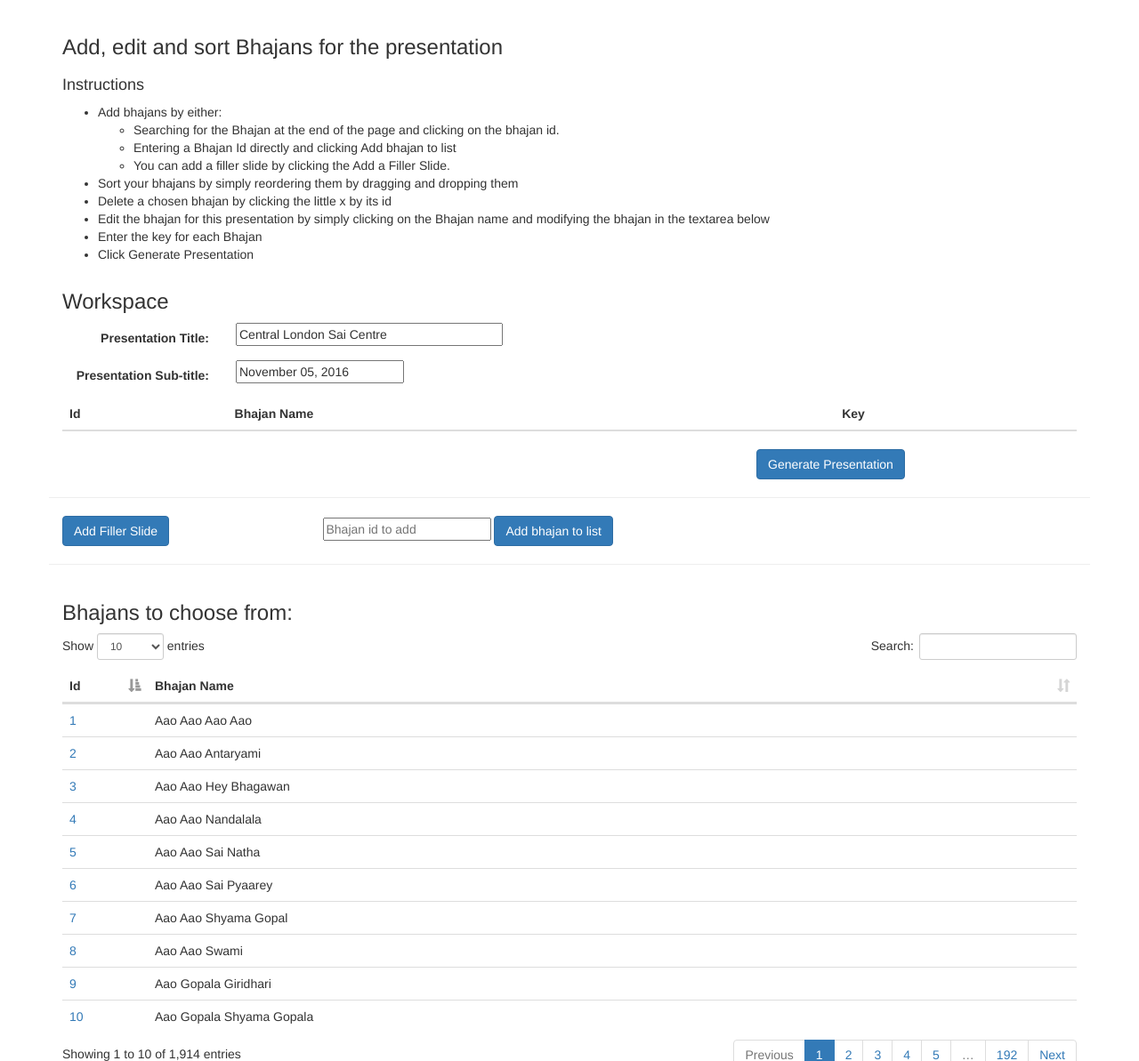
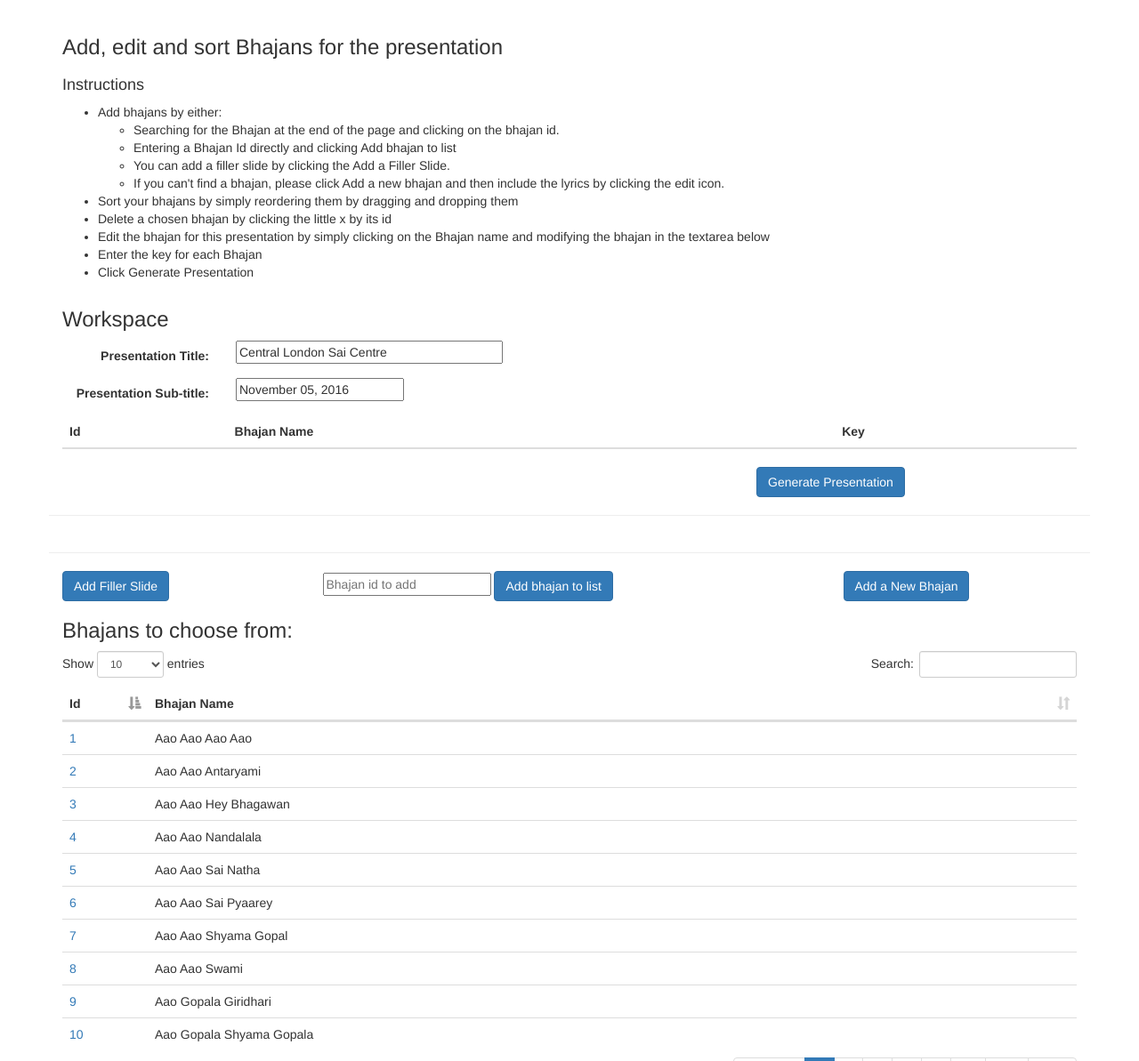
Before and after one commit to riteshreddyr/bhajanpresentationmaker, a Flask app: page /presentationmanager in a window 1280 px wide. Shown: the part 52-1245 px from the top of the page at 89% size. Run offline with Flask 2, Linux system fonts and the light colour scheme; lists and menus that the app fills with data are empty; some libraries are stand-ins or nearby versions.

Commit message:
Introduce feature to add a new bhajan on presentation page

```diff
--- a/controllers/PresentationManager.py
+++ b/controllers/PresentationManager.py
@@ -20,8 +20,8 @@
 @app.route("/presentationmanager/generate", methods=["POST"])
 def generate_presentation_experimental():
     form_dict = request.form.to_dict(flat=False)
-    title = form_dict['title'][0] # form_dict contains an list, get the first element
-    subtitle = form_dict['subtitle'][0] # form_dict contains an list, get the first element
+    title = form_dict['slideTitle'][0] # form_dict contains an list, get the first element
+    subtitle = form_dict['slideSubtitle'][0] # form_dict contains an list, get the first element
     presentation = SaiPresentation(title, subtitle)
     if not 'bhajan_id' in form_dict:
         # no bhajans were selected, going beyond is troublesome so just exit here.
--- a/templates/presentationmanager.html
+++ b/templates/presentationmanager.html
@@ -15,6 +15,7 @@
                 <li>Searching for the Bhajan at the end of the page and clicking on the bhajan id.</li>
                 <li>Entering a Bhajan Id directly and clicking Add bhajan to list</li>
                 <li>You can add a filler slide by clicking the Add a Filler Slide.</li>
+                <li>If you can't find a bhajan, please click Add a new bhajan and then include the lyrics by clicking the edit icon.</li>
             </ul>
             <li>Sort your bhajans by simply reordering them by dragging and dropping them</li>
             <li>Delete a chosen bhajan by clicking the little x by its id</li>
@@ -30,15 +31,15 @@
               action="/presentationmanager/generate" class="form-horizontal" >
             <h3>Workspace</h3>
             <div class="form-group">
-                <label for="title" class="col-sm-2 control-label">Presentation Title: </label>
+                <label for="slideTitle" class="col-sm-2 control-label">Presentation Title: </label>
                 <div class="col-sm-10">
-                    <input type="text" name="title" id="title" style="width:300px;" value="{{title}}"/>
+                    <input type="text" name="slideTitle" id="slideTitle" style="width:300px;" value="{{title}}"/>
                 </div>
             </div>
             <div class="form-group">
-                <label for="subtitle" class="col-sm-2 control-label">Presentation Sub-title: </label>
+                <label for="slideSubtitle" class="col-sm-2 control-label">Presentation Sub-title: </label>
                 <div class="col-sm-10">
-                    <input type="text" name="subtitle" id="subtitle" value="{{subtitle}}"/>
+                    <input type="text" name="slideSubtitle" id="slideSubtitle" value="{{subtitle}}"/>
                 </div>
             </div>
             <table id="presentationIndex" class="table table-hover">
@@ -63,17 +64,6 @@
 </div>
 <div class="row">
     <hr/>
-    <div class="col-md-3">
-        <input id="addFillerSlide" class="btn btn-primary" type="button" value="Add Filler Slide"/>
-    </div>
-    <div class="col-md-6">
-        <input type="number" placeholder="Bhajan id to add" name="bhajan_to_add_id" id="bhajan_to_add_id"/>
-        <input id="addBhajanBtn" class="btn btn-primary" type="button" value="Add bhajan to list"/>
-    </div>
-</div>
-
-<div class="row">
-    <hr/>
     <div class="col-md-3" id="demoDescription" style="display:none;">
         Please click on a Bhajan above to preview it and modify if necessary.
         You can add the following on a line of its own to specify the start of a new slide:
@@ -82,7 +72,19 @@
     <div class="col-md-6 demoHolder">
     </div>
 </div>
-
+<div class="row">
+    <hr/>
+    <div class="col-md-3">
+        <input id="addFillerSlide" class="btn btn-primary" type="button" value="Add Filler Slide"/>
+    </div>
+    <div class="col-md-6">
+        <input type="number" placeholder="Bhajan id to add" name="bhajan_to_add_id" id="bhajan_to_add_id"/>
+        <input id="addBhajanBtn" class="btn btn-primary" type="button" value="Add bhajan to list"/>
+    </div>
+    <div class="col-md-3">
+        <input id="addNewBhajanBtn" class="btn btn-primary" type="button" value="Add a New Bhajan"/>
+    </div>
+</div>
 <div class="row">
     <div class="col-md-12">
         <h3>Bhajans to choose from:</h3>
@@ -134,7 +136,15 @@
         fetchBhajan("-1");
         return false;
     });
+    $('#addNewBhajanBtn').click(function() {
+        addBhajanToPage(0, "", "");
+        return false;
+    });
     function fetchBhajan(bhajanId) {
+        if (bhajanId == '0') {
+            addBhajanToPage(0, "", "");
+            return;
+        }
         var url = "/bhajanmanager/bhajanjson/"+ bhajanId;
          $.get(url, function(data) {
             if (Object.keys(data).length === 0) {
@@ -143,6 +153,11 @@
                 title = data['name']
                 id = data['id']
                 bhajan = data['bhajan']
+                addBhajanToPage(id, title, bhajan);
+            }
+        });
+    }
+    function addBhajanToPage(id, title, bhajan) {
         deleteLink = '<a class="deleteLink" href="#"><span \
                             class="glyphicon glyphicon-remove" \
                             aria-hidden="true"></span></a>';
@@ -150,6 +165,7 @@
             // filler slide
             html = "<tr> <td>" + deleteLink + "</td> \
             <td> Filler slide </td> \
+            <input type='hidden' value='' name='title' id='title'/> \
             <input type='hidden' value='' name='bhajan_id' id='bhajan_id'/> \
             <input type='hidden' value='' name='bhajan' id='bhajan'/> \
             <td><input type='hidden' name='key' value=''/> </td> </tr>";
@@ -158,7 +174,7 @@
             tr.find('#bhajan_id').val(id)
         } else {
             html = "<tr><td>" + deleteLink + "</td> \
-                    <td class='properBhajan'><input type='text' id='title' name='title' href='#'></a><a id='bhajanEdit' href='#'> \
+            <td class='properBhajan'><input type='text' id='title' name='title' style='width:250px' href='#'></a><a id='bhajanEdit' href='#'> \
                                 <span class='glyphicon glyphicon-edit' aria-hidden='true'></span></a></td> \
             <input type='hidden' value='' name='bhajan_id' id='bhajan_id'/> \
             <input type='hidden' value='' name='bhajan' id='bhajan'/> \
@@ -191,8 +207,6 @@
             return false;
         });
     }
-        });
-    }
 </script>
 
 {% endblock %}
```
Lines whose indentation alone changed are shown as unchanged.
